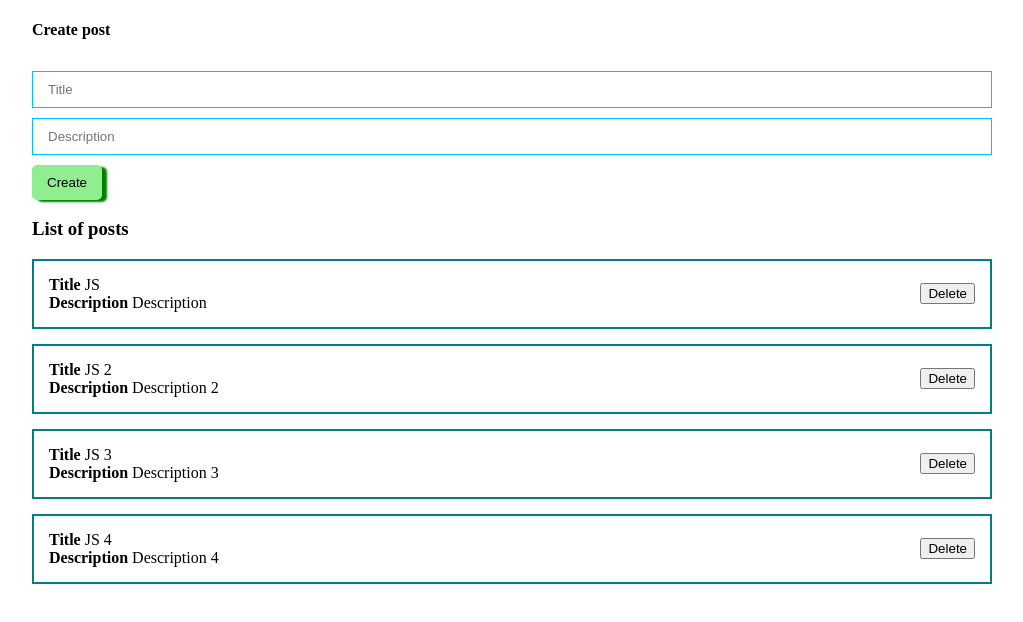
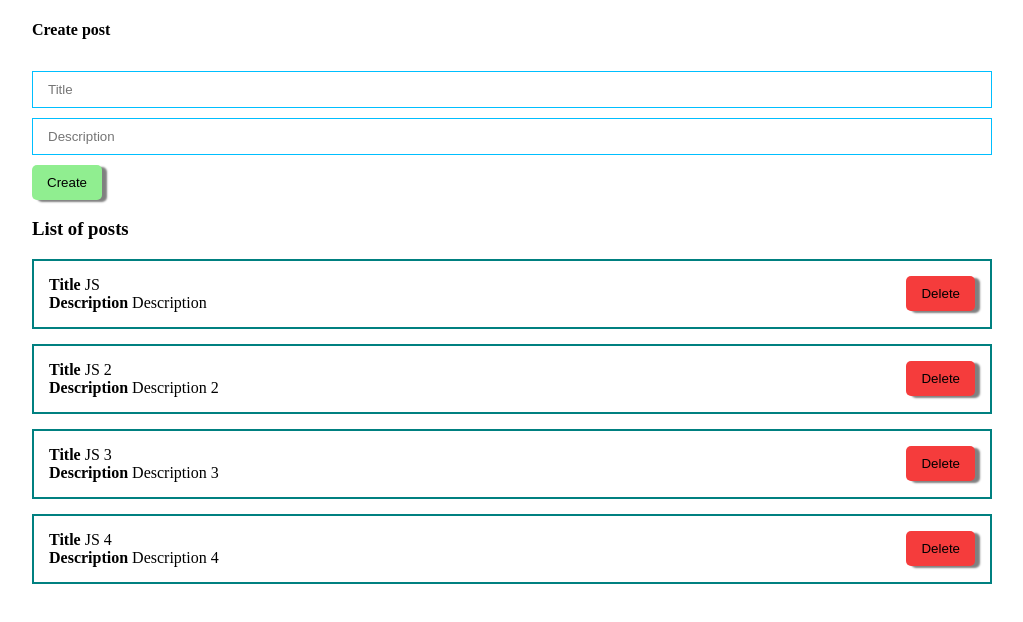
Before and after one commit to rndtim/vue-ulbi, a Vue app: page / in a window 1280 px wide. Shown: the top 622 px of the page, without its empty margins (128-1151 px from the left). Built offline with nearby package versions, Linux system fonts and the light colour scheme; the HTML template or start-up script is replaced by a standard one.

Commit message:
Global component registration. V-Model on Input

```diff
--- a/src/components/PostForm.vue
+++ b/src/components/PostForm.vue
@@ -1,25 +1,25 @@
 <template>
   <form @submit.prevent>
     <h4>Create post</h4>
-    <input
+    <my-input
         v-model="post.title"
-        class="input"
         type="text"
-        placeholder="Title">
-    <input
+        placeholder="Title"/>
+    <my-input
         v-model="post.body"
-        class="input"
         type="text"
-        placeholder="Description">
-    <button
+        placeholder="Description"/>
+    <my-button
         @click="createPost"
-        class="btn">
+        style="align-self: flex-start; margin-top: 10px;"
+    >
       Create
-    </button>
+    </my-button>
   </form>
 </template>
 
 <script>
+
 export default {
   data() {
     return {
@@ -44,24 +44,10 @@
 
 <style scoped>
 
-.input {
-  padding: 10px 15px;
-  border: 1px solid deepskyblue;
-  margin-top: 10px;
-}
-
 form {
   display: flex;
   flex-direction: column;
 }
 
-.btn {
-  margin-top: 10px;
-  align-self: flex-start;
-  background-color: lightgreen;
-  padding: 10px 15px;
-  border: none;
-  border-radius: 5px;
-  box-shadow: 5px 2px 2px green;
-}
+
 </style>
--- a/src/components/PostItem.vue
+++ b/src/components/PostItem.vue
@@ -5,7 +5,7 @@
       <div><strong>Description</strong> {{ post.body }}</div>
     </div>
     <div class="post__btns">
-      <button>Delete</button>
+      <my-button style="background-color: #f53c3c">Delete</my-button>
     </div>
   </div>
 </template>
--- a/src/components/UI/MyButton.vue
+++ b/src/components/UI/MyButton.vue
@@ -0,0 +1,21 @@
+<template>
+    <button class="btn">
+      <slot></slot>
+    </button>
+</template>
+
+<script>
+export default {
+  name: 'my-button'
+}
+</script>
+
+<style scoped>
+.btn {
+  background-color: lightgreen;
+  padding: 10px 15px;
+  border: none;
+  border-radius: 5px;
+  box-shadow: 5px 2px 2px gray;
+}
+</style>
--- /dev/null
+++ b/src/components/UI/MyInput.vue
@@ -0,0 +1,27 @@
+<template>
+  <input :value="modelValue" @input="updateInput" class="input" type="text">
+</template>
+
+<script>
+export default {
+  name: 'my-input',
+  props: {
+    modelValue: [String, Number]
+  },
+  methods: {
+    updateInput(e) {
+      this.$emit('update:modelValue', e.target.value);
+    }
+  }
+}
+</script>
+
+<style scoped>
+
+.input {
+  padding: 10px 15px;
+  border: 1px solid deepskyblue;
+  margin-top: 10px;
+}
+
+</style>
--- /dev/null
+++ b/src/components/UI/index.js
@@ -0,0 +1,7 @@
+import MyButton from "./MyButton";
+import MyInput from "./MyInput";
+
+export default [
+    MyButton,
+    MyInput
+]
--- a/src/main.js
+++ b/src/main.js
@@ -1,4 +1,11 @@
 import { createApp } from 'vue'
 import App from './App'
+import components from './components/UI'
 
-createApp(App).mount('#app')
+const app = createApp(App)
+
+components.forEach(component => {
+    app.component(component.name, component)
+})
+
+app.mount('#app')
```
